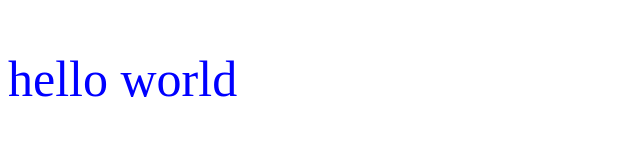
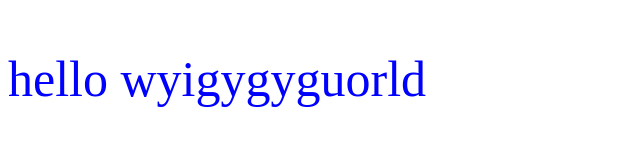
Before and after one commit to aracelivallejo/gitpractica01, a plain HTML site: page index.html in a window 1280 px wide. Shown: the whole page, without its empty margins (0-640 px from the left). Drawn offline with Linux system fonts and the light colour scheme.

Commit message:
un mesaje

```diff
--- a/index.html
+++ b/index.html
@@ -8,6 +8,6 @@
     <link rel="stylesheet" href="css/style.css"/>
 </head>
 <body>
-   <p>hello world</p>
+   <p>hello wyigygyguorld</p>
 </body>
 </html>
```
